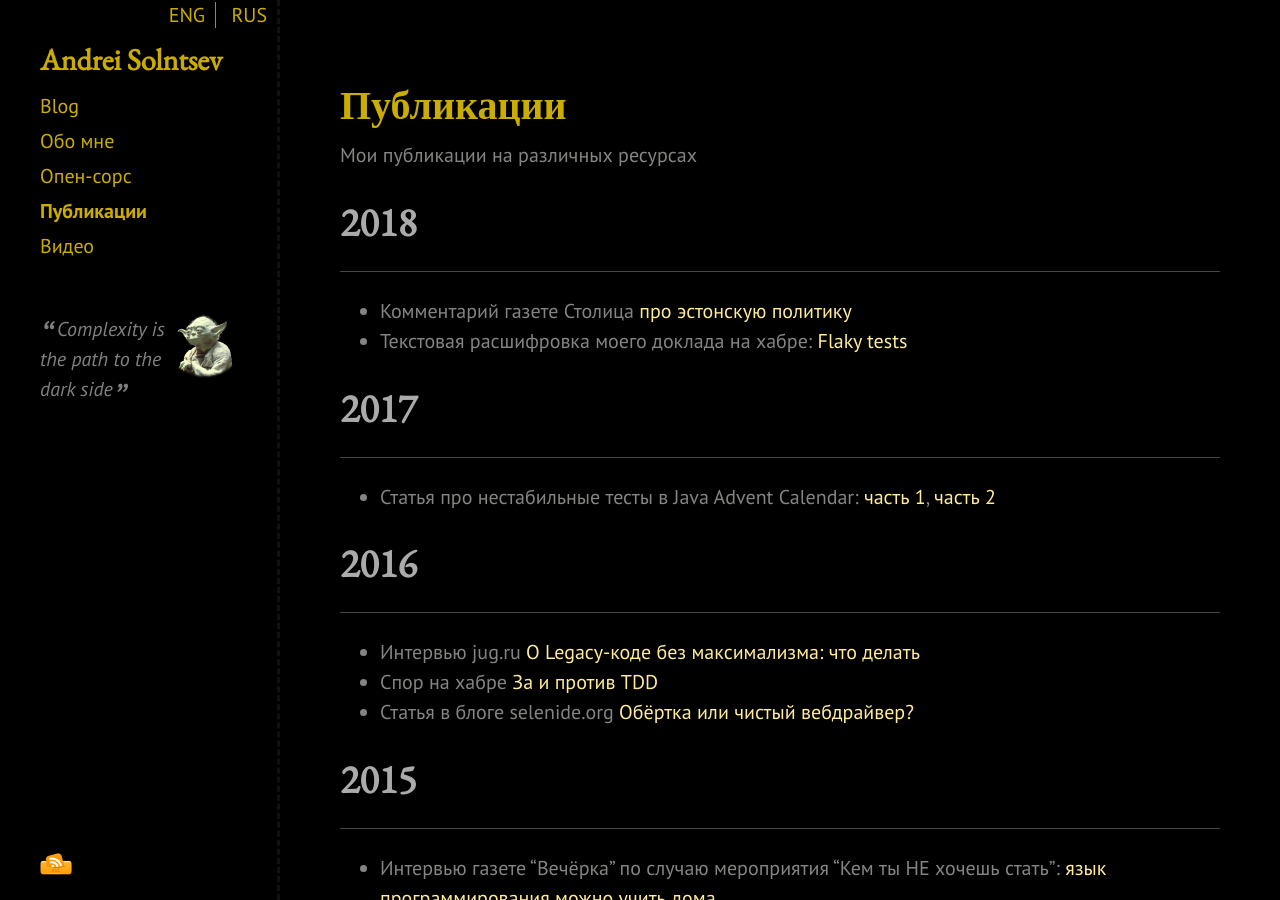
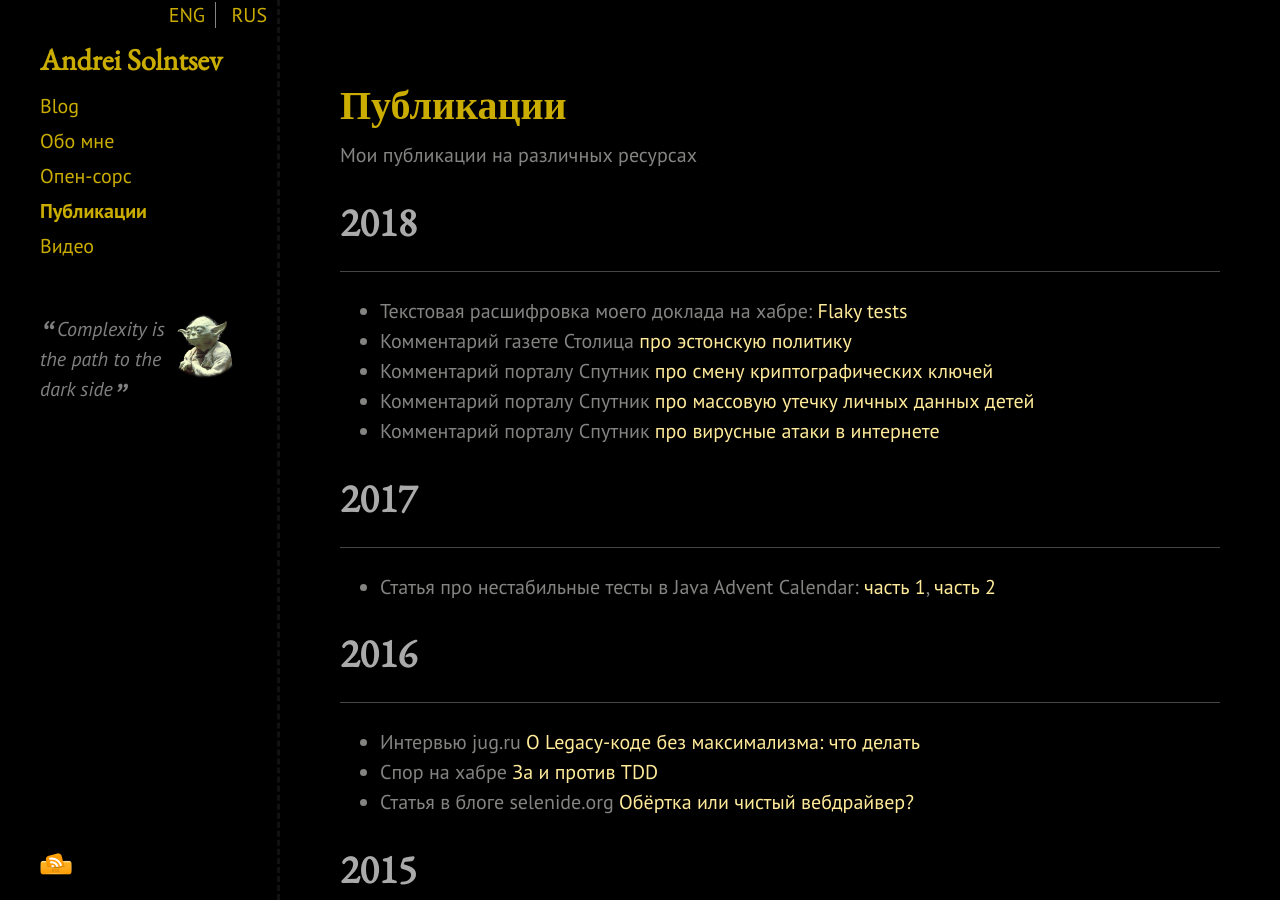
Before and after one commit to asolntsev/asolntsev.github.io, a Jekyll site: the page built from ru/publications.md, in a window 1280 px wide and 900 px high. Built offline with Jekyll 4.4.1, drawn with Linux system fonts in a browser that asks for light colours; nearby versions of some CDN libraries.

```diff
--- a/ru/publications.md
+++ b/ru/publications.md
@@ -9,8 +9,11 @@
 # 2018
 * * *
 
+* Текстовая расшифровка моего доклада на хабре: [Flaky tests](https://habr.com/company/jugru/blog/416757/)
 * Комментарий газете Столица [про эстонскую политику](http://stolitsa.ee/225702)
-* Текстовая расшифровка моего доклада на хабре: [Flaky tests](https://habr.com/company/jugru/blog/416757/)
+* Комментарий порталу Спутник [про смену криптографических ключей](https://ee.sputniknews.ru/society/20180919/12762827/saity-estonia-zavisnutj-globaljnogo-obnovlenija-kriptokljuchej.html)
+* Комментарий порталу Спутник [про массовую утечку личных данных детей](https://ee.sputniknews.ru/society/20181019/13305512/utechke-lichnyh-dannyh-detej.html)
+* Комментарий порталу Спутник [про вирусные атаки в интернете](https://ee.sputniknews.ru/incidents/20180417/10243659/virusnaja-ataka-facebook-sovety-zashita.html)
 
 # 2017
 * * *
```
